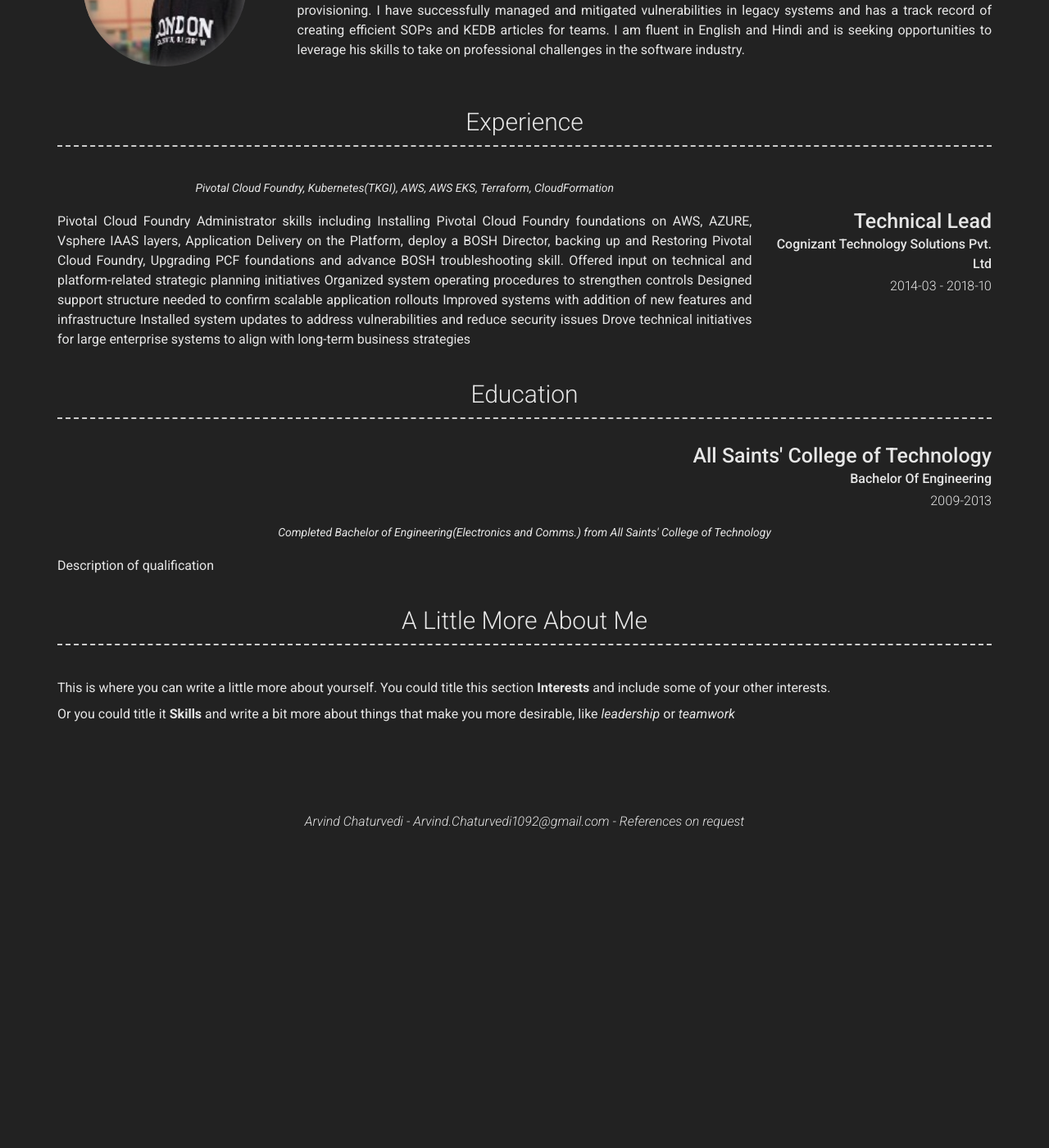
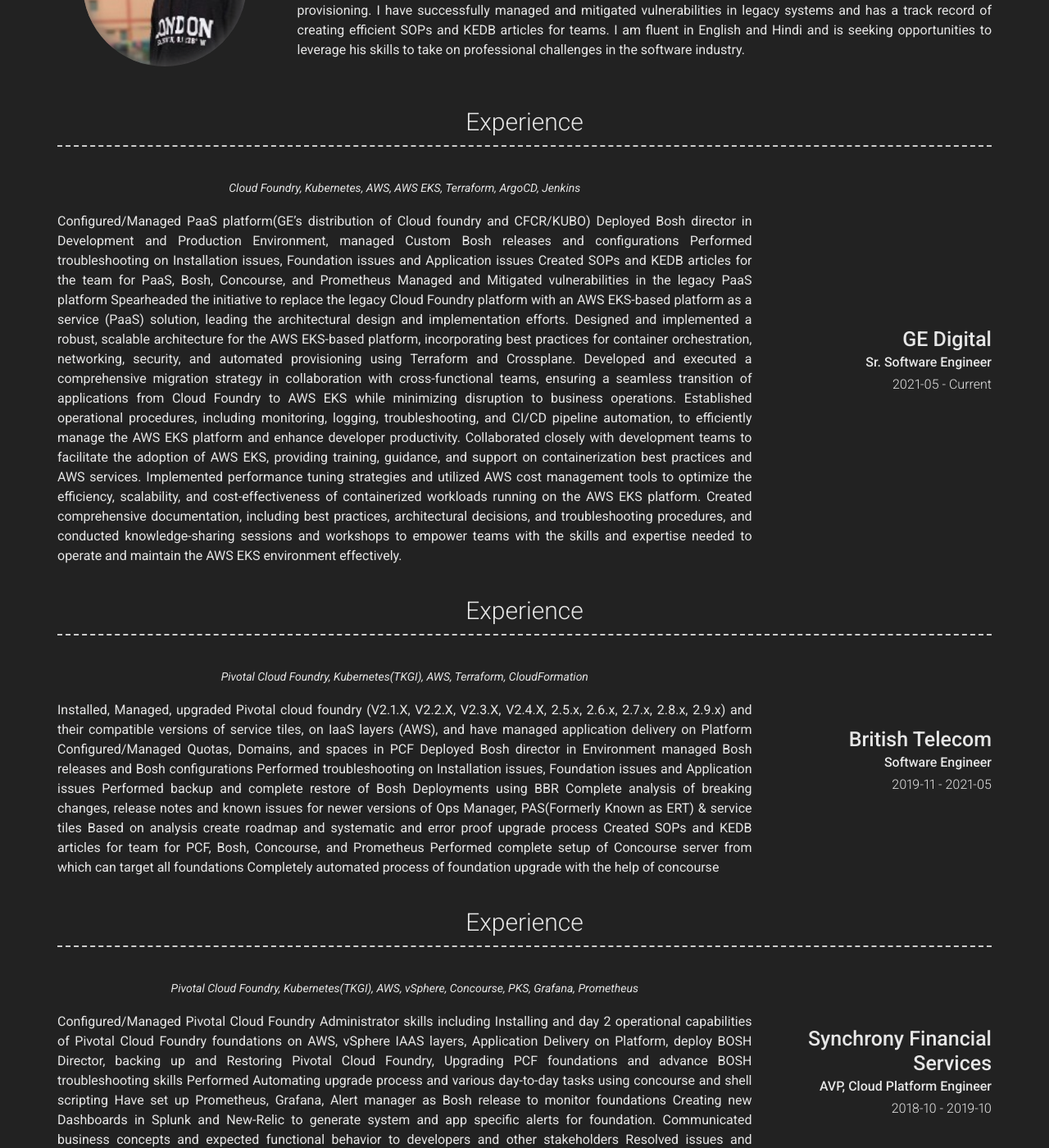
Before and after one commit to ArvindChaturvedi/Arvind-CV, a Jekyll site: the page built from index.md, in a window 1280 px wide and 1400 px high, scrolled down 472 px. Shown: the whole window at 82% size. Built offline with Jekyll 4.4.1, drawn with Linux system fonts in a browser that asks for light colours; nearby versions of some CDN libraries; before the commit the page ends 1494 px from its top, so only the background shows below that; some of the changed text lies outside the part shown.

Commit message:
Updating _config.yml

```diff
--- a/_config.yml
+++ b/_config.yml
@@ -53,6 +53,8 @@
           Collaborated closely with development teams to facilitate the adoption of AWS EKS, providing training, guidance, and support on containerization best practices and AWS services.
           Implemented performance tuning strategies and utilized AWS cost management tools to optimize the efficiency, scalability, and cost-effectiveness of containerized workloads running on the AWS EKS platform.
           Created comprehensive documentation, including best practices, architectural decisions, and troubleshooting procedures, and conducted knowledge-sharing sessions and workshops to empower teams with the skills and expertise needed to operate and maintain the AWS EKS environment effectively.
+  - title: Experience
+    layout: list
     content:
       - layout: right
         title: British Telecom
@@ -71,6 +73,8 @@
           Created SOPs and KEDB articles for team for PCF, Bosh, Concourse, and Prometheus
           Performed complete setup of Concourse server from which can target all foundations
           Completely automated process of foundation upgrade with the help of concourse
+  - title: Experience
+    layout: list
     content:
       - layout: right
         title: Synchrony Financial Services
@@ -87,6 +91,8 @@
           Resolved issues and recommended actions based on production and compliance reports
           Collaborated with senior management to develop strategic initiatives and long term goals
           Monitored industry trends, keeping current on latest changes
+  - title: Experience
+    layout: list
     content:
       - layout: right
         title: Technical Lead
```
